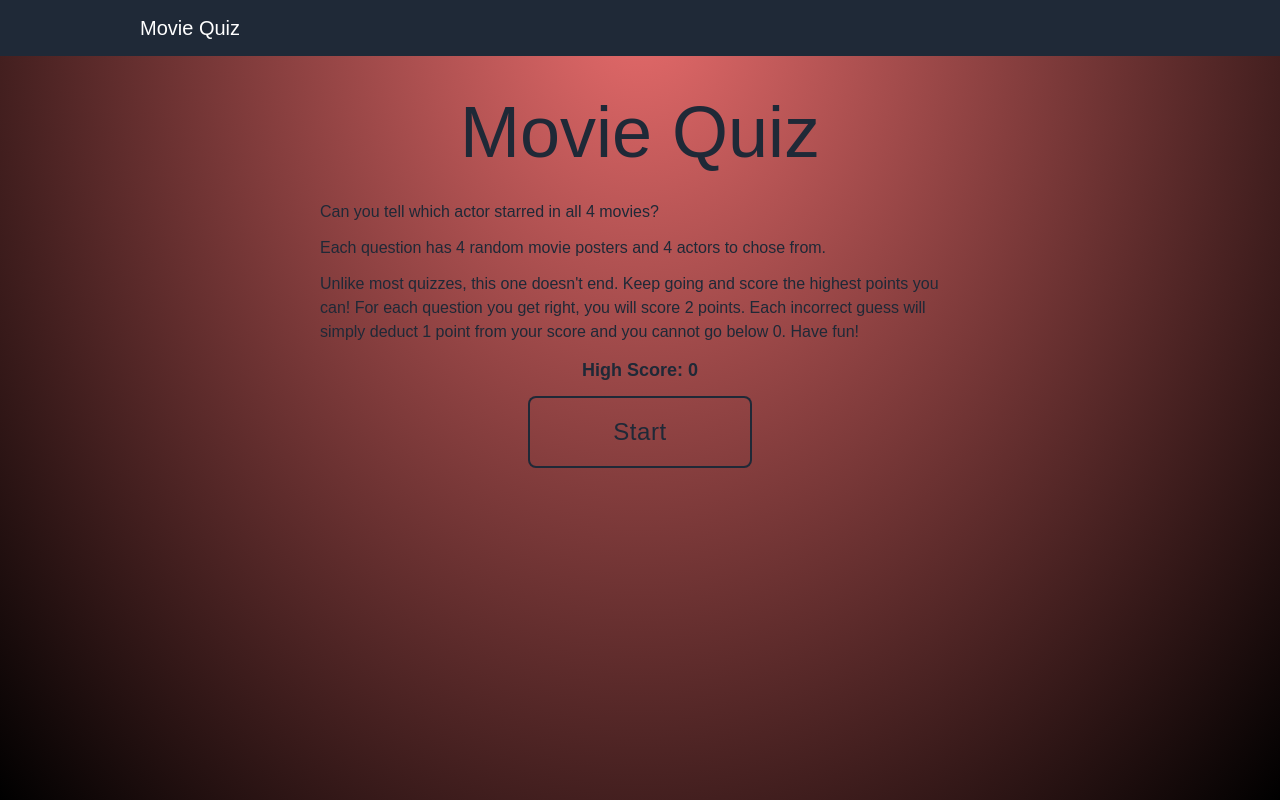
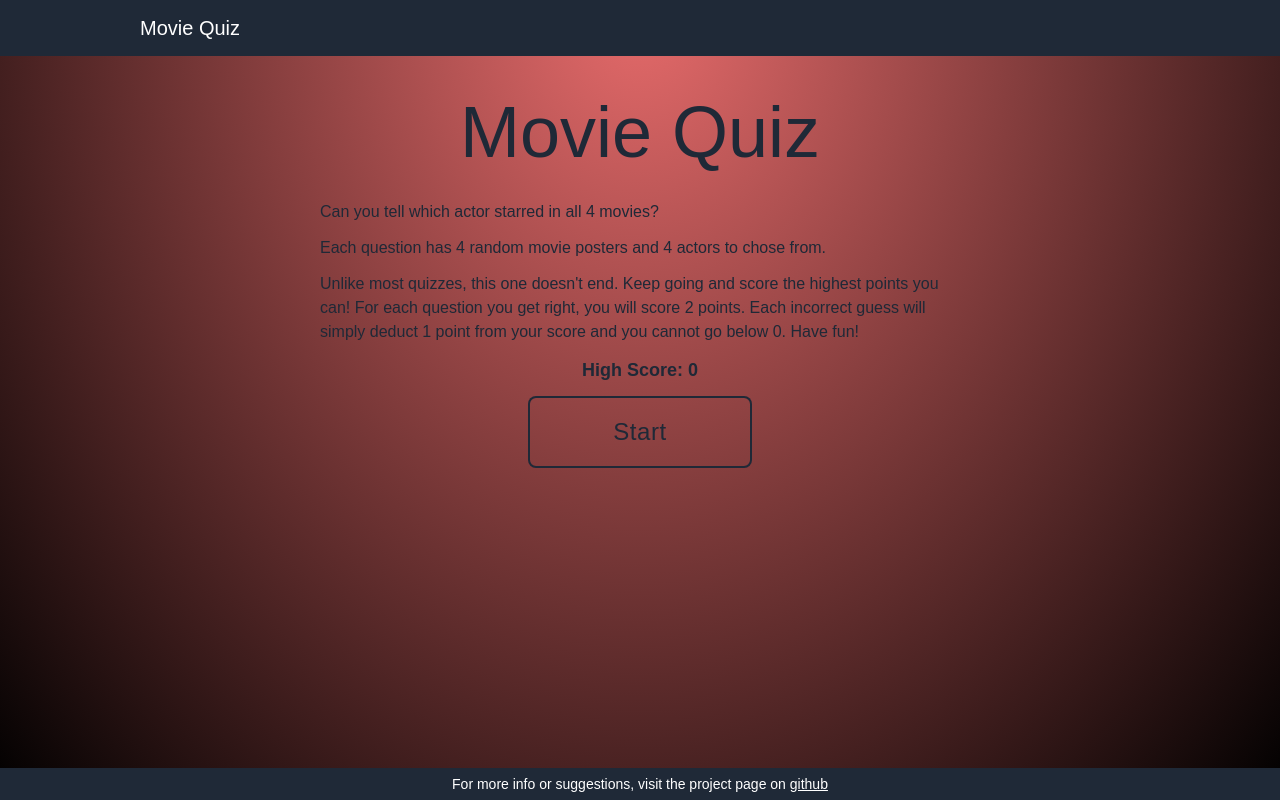
Before and after one commit to MrIee/react-movie-quiz, a React (Vite) app: page / in a window 1280 px wide. Built offline with nearby package versions, Linux system fonts and the light colour scheme.

Commit message:
Add Footer component

```diff
--- /dev/null
+++ b/src/assets/css/footer.css
@@ -0,0 +1,18 @@
+.footer {
+  @apply tw-w-full
+  tw-hidden
+  sm:tw-flex
+  tw-justify-center
+  tw-fixed
+  tw-bottom-0
+  tw-z-10
+  tw-px-4
+  tw-py-1.5
+  sm:tw-px-0
+  tw-text-white
+  tw-bg-gray-800;
+}
+
+.footer a {
+  @apply tw-underline;
+}
--- /dev/null
+++ b/src/components/Footer.tsx
@@ -0,0 +1,16 @@
+import '../assets/css/footer.css';
+
+export const Footer = (): JSX.Element => {
+return (
+    <footer className="footer">
+      <div
+        className="wrapper tw-flex tw-items-center tw-justify-center tw-text-center tw-text-sm"
+      >
+        <span>
+          For more info or suggestions, visit the project page on&nbsp;
+          <a href="https://github.com/MrIee/react-movie-quiz" target="_blank">github</a>
+        </span>
+      </div>
+    </footer>
+  )
+};
--- a/src/components/Topbar.tsx
+++ b/src/components/Topbar.tsx
@@ -1,27 +1,32 @@
-import { useState } from 'react';
+// import { useState } from 'react';
 import { Link } from 'react-router-dom';
-import clsx from 'clsx';
+// import clsx from 'clsx';
 import '../assets/css/topbar.css';
 
+// !======================= README ========================
+// Commented out several lines of code for implementing a mobile menu in the future
+// !=======================================================
+
 export const Topbar = ({ title = '', }): JSX.Element => {
-  const [isExpanded, setIsExpanded] = useState(false);
+  // const [isExpanded, setIsExpanded] = useState(false);
 
-  const toggleIsExpanded = (): void => {
-    setIsExpanded((currentIsExpanded: boolean): boolean => {
-      return !currentIsExpanded;
-    })
-  };
+  // const toggleIsExpanded = (): void => {
+  //   setIsExpanded((currentIsExpanded: boolean): boolean => {
+  //     return !currentIsExpanded;
+  //   })
+  // };
 
   return (
     <nav className="topbar">
       <div className="wrapper tw-flex tw-items-center tw-flex-wrap tw-px-3">
-        <a className="topbar__nav-icon-wrapper" onClick={toggleIsExpanded}>
+        {/* <a className="topbar__nav-icon-wrapper" onClick={toggleIsExpanded}>
           <span className="topbar__nav-icon"></span>
-        </a>
+        </a> */}
         <h2 className="tw-text-base sm:tw-text-xl tw-mr-6">
-          <Link to="/" onClick={() =>  setIsExpanded(false)}>{title}</Link>
+          {/* <Link to="/" onClick={() =>  setIsExpanded(false)}>{title}</Link> */}
+          <Link to="/">{title}</Link>
         </h2>
-        <div
+        {/* <div
           className={
             clsx(
               'topbar__nav',
@@ -31,7 +36,14 @@ export const Topbar = ({ title = '', }): JSX.Element => {
           <ul className="topbar__nav-menu">
             <li></li>
           </ul>
-        </div>
+        </div> */}
+        <a
+          className="sm:tw-hidden tw-ml-auto"
+          href="https://github.com/MrIee/react-movie-quiz"
+          target="_blank"
+        >
+          Github
+        </a>
       </div>
     </nav>
   );
--- a/src/containers/LayoutContainer.tsx
+++ b/src/containers/LayoutContainer.tsx
@@ -1,13 +1,15 @@
 import { Topbar } from '../components/Topbar';
+import { Footer } from '../components/Footer';
 import { Outlet } from 'react-router-dom';
 
 export const LayoutContainer = (): JSX.Element => {
   return (
     <>
       <Topbar title="Movie Quiz" />
-      <main className="tw-w-full tw-flex tw-justify-center tw-mt-14 tw-absolute tw-top-0 tw-bottom-0">
+      <main className="tw-w-full tw-flex tw-justify-center tw-mt-14 sm:tw-mb-8 tw-absolute tw-top-0 tw-bottom-0">
         <Outlet />
       </main>
+      <Footer />
     </>
   );
 };
```
